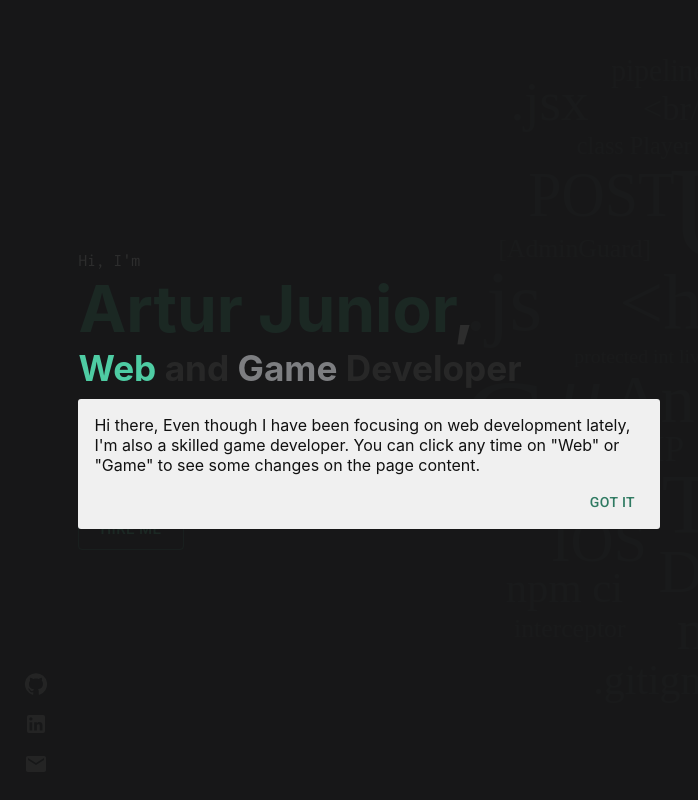
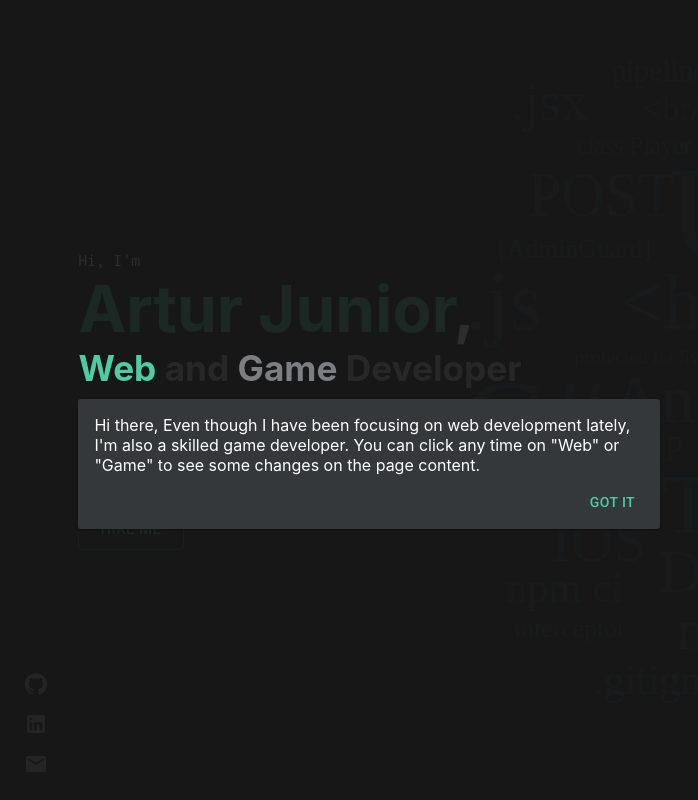
Before and after one commit to arturcmjr/arju-page, a React (Create React App) app: page / in a window 1280 px wide. Shown: the top 800 px of the page, without its empty margins (0-698 px from the left). Built offline with nearby package versions, Linux system fonts and the light colour scheme.

Commit message:
job instructions translated

```diff
--- a/src/common/i18/en.json
+++ b/src/common/i18/en.json
@@ -123,5 +123,9 @@
   },
   "common": {
     "made_by": "Made with ❤️ by Artur Junior"
+  },
+  "job_instructions": {
+    "text": "Hi there, Even though I have been focusing on web development lately, I'm also a skilled game developer. You can click any time on \"Web\" or \"Game\" to see some changes on the page content.",
+    "got_it": "Got It"
   }
 }
--- a/src/common/i18/pt-BR.json
+++ b/src/common/i18/pt-BR.json
@@ -123,5 +123,9 @@
   },
   "common": {
     "made_by": "Feito com ❤️ por Artur Junior"
+  },
+  "job_instructions": {
+    "text": "Olá, Embora eu tenha focado no desenvolvimento web ultimamente, também sou um desenvolvedor de jogos habilidoso. Você pode clicar a qualquer momento em \"Web\" ou \"Game\" para ver algumas mudanças no conteúdo da página.",
+    "got_it": "Entendido"
   }
 }
--- a/src/components/JobOverlay/JobInstructionsOverlay.scss
+++ b/src/components/JobOverlay/JobInstructionsOverlay.scss
@@ -19,27 +19,24 @@
 }
 
 #jobInstructionsBox p {
-  color: #111111;
   margin: 0;
+  color: #fff;
 }
 
 #jobInstructionsBox {
   position: absolute;
   z-index: 10001;
   max-width: 550px;
-  background-color: rgb(240, 240, 240);
+  background-color: #35383b;
   padding: 1rem;
   padding-bottom: 0.5rem;
   border-radius: 3px;
   display: none;
+  box-shadow: 0 1px 3px rgba(0,0,0,0.12), 0 1px 2px rgba(0,0,0,0.24);
 }
 
 .btn-container {
   display: flex;
   justify-content: flex-end;
   margin-top: 0.6rem;
-
-  button {
-    filter: brightness(0.6);
-  }
 }
--- a/src/components/JobOverlay/JobInstructionsOverlay.tsx
+++ b/src/components/JobOverlay/JobInstructionsOverlay.tsx
@@ -2,6 +2,7 @@ import { getAnalytics, logEvent } from "@firebase/analytics";
 import { Button } from "@mui/material";
 import { useCallback, useEffect, useState } from "react";
 import "./JobInstructionsOverlay.scss";
+import { useTranslation } from "react-i18next";
 
 function getJobWords(): HTMLElement[] {
   return Array.from(document.getElementsByClassName("job-title") as HTMLCollectionOf<HTMLElement>);
@@ -24,7 +25,7 @@ function moveInstructionsBox(): void {
 export function JobInstructionsOverlay(): JSX.Element {
   const [visible, setVisible] = useState(false);
   const [hideButtonDisabled, setHideButtonDisabled] = useState(true);
-
+  const { t } = useTranslation();
   const localStorageSeenKey = "seenJobInstructions";
 
   useEffect(() => {
@@ -76,13 +77,11 @@ export function JobInstructionsOverlay(): JSX.Element {
       <div className="overlay"></div>
       <div id="jobInstructionsBox">
         <p>
-          Hi there, Even though I have been focusing on web development lately, I'm also a skilled
-          game developer. You can click any time on "Web" or "Game" to see some changes on the page
-          content.
+          {t('job_instructions.text')}
         </p>
         <div className="btn-container">
           <Button variant="text" onClick={hideOverlay} disabled={hideButtonDisabled}>
-            Got it
+          {t('job_instructions.got_it')}
           </Button>
         </div>
       </div>
```
